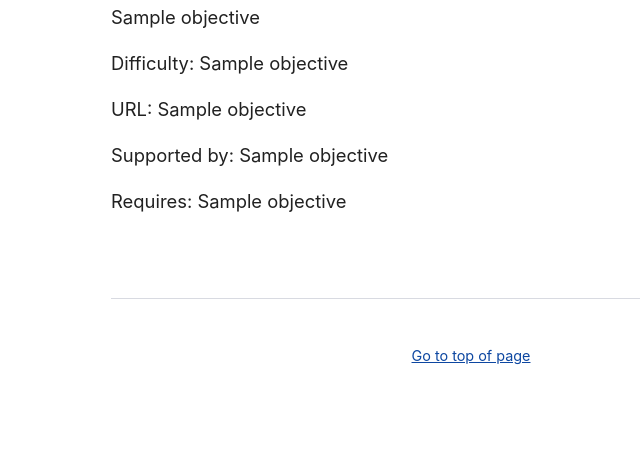
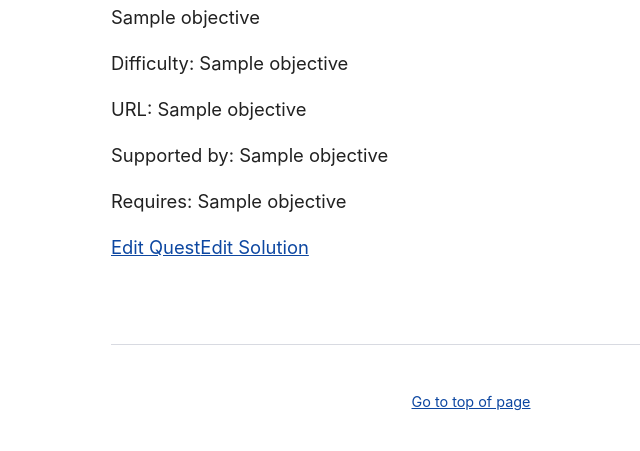
Before and after one commit to benjamin-bk-krueger/kringle-web, a Flask app: page /flask/objective in a window 1280 px wide. Shown: the part 497-948 px from the top of the page, without its empty margins (169-809 px from the left). Before the commit the page ends 862 px from the top, so only its background shows below. Run offline with Flask 2, Linux system fonts and the light colour scheme; a database or web service that is not in the repository returns one stand-in record (values such as "Sample title"); some libraries are stand-ins or nearby versions.

Commit message:
Update objective.html

```diff
--- a/templates/objective.html
+++ b/templates/objective.html
@@ -15,5 +15,6 @@
         <p>URL: {{ objective[6] }}</p>
         <p>Supported by: {{ objective[7] }}</p>
         <p>Requires: {{ objective[8] }}</p>
+        <p><a href="{{ url_for('get_single_quest', num=objective[0])}}">Edit Quest</a><a href="{{ url_for('get_single_solution', num=objective[0])}}">Edit Solution</a></p>
     {% endfor %}
 {% endblock %}
```
